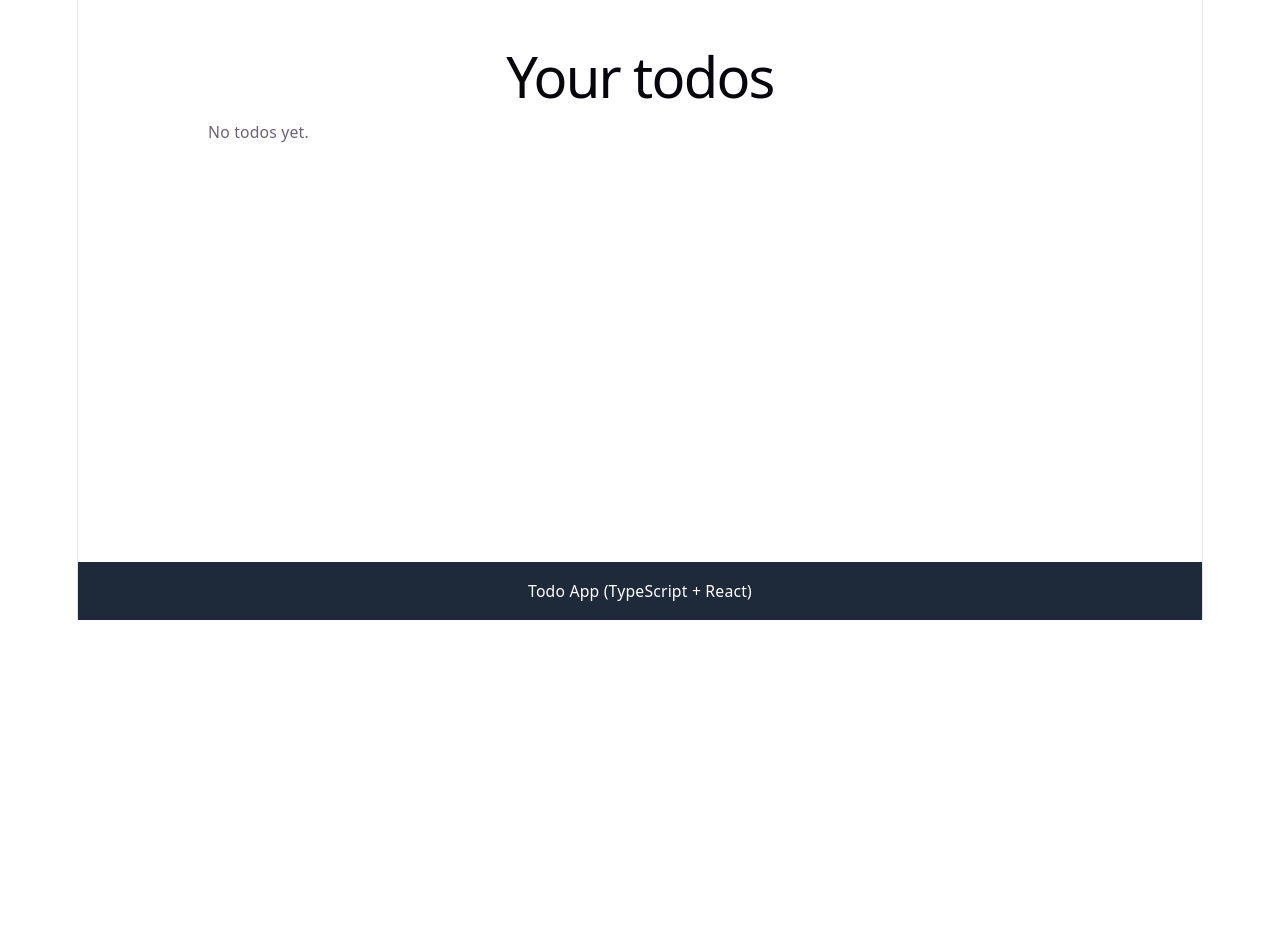
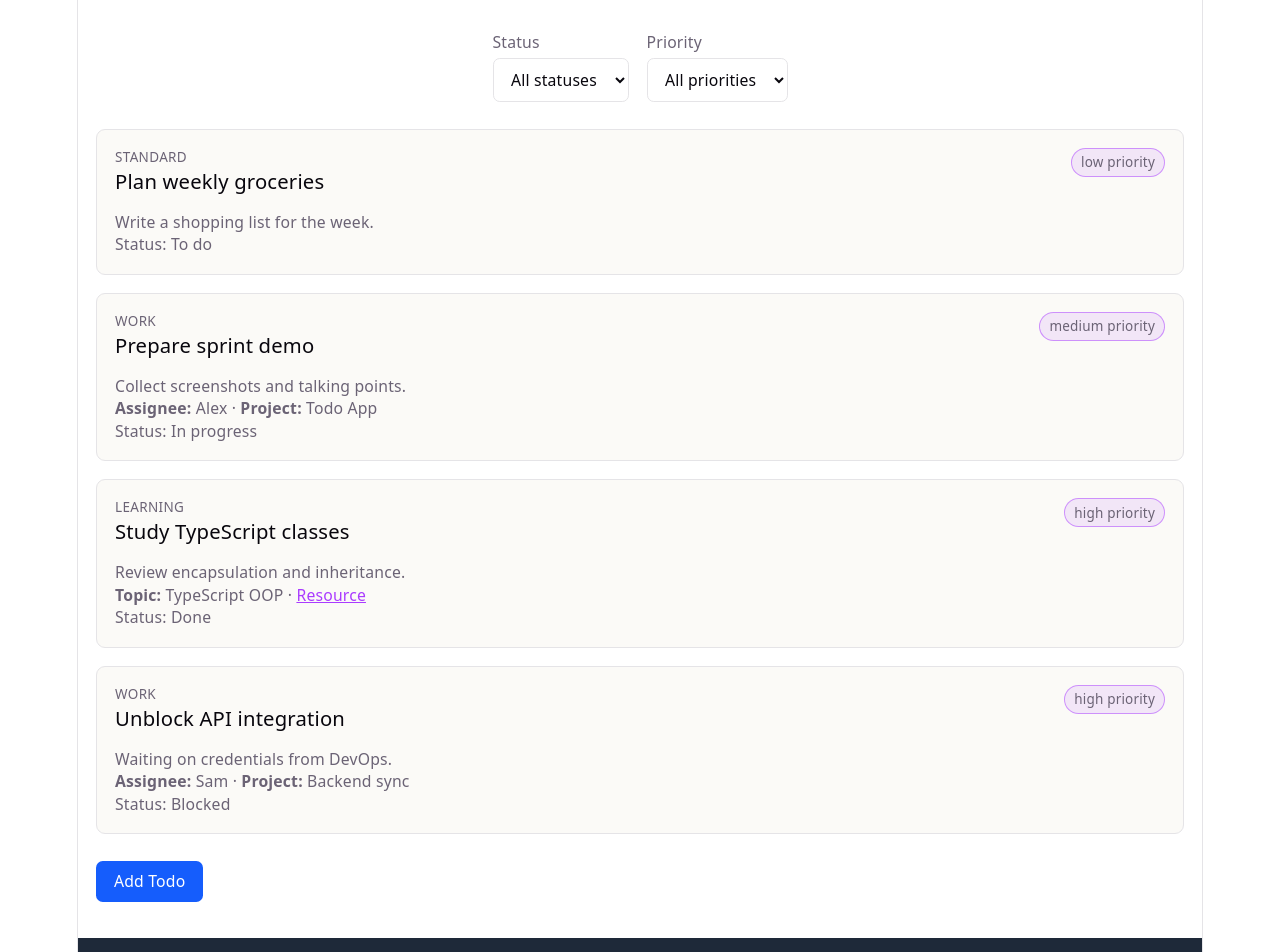
Before and after one commit to giolf/todo-app-exercise, a React (Vite) app: page / in a window 1280 px wide. Shown: the part 180-1132 px from the top of the page. Before the commit the page ends 800 px from the top, so only its background shows below. Built offline with nearby package versions, Linux system fonts and the light colour scheme.

Commit message:
Add ui, implement fetch todos on initial mount

```diff
--- a/src/App.tsx
+++ b/src/App.tsx
@@ -1,16 +1,39 @@
 import Footer from './features/core/components/Footer'
 import Header from './features/core/components/Header'
 import TodoList from './features/todo/components/TodoList'
+import { fetchTodos } from './features/todo/services/todo.service.ts'
+import { useEffect, useState } from 'react'
+import type { Todo } from './features/todo/types/todo.type'
+import Filters from './features/todo/components/TodoFilters'
+import CreateTodoForm from './features/todo/components/CreateTodoForm'
+import Button from './features/shared/components/Button'
+import Modal from './features/shared/components/Modal'
 
 export default function App() {
+const [todos, setTodos] = useState<Todo[]>([])
+const [isModalOpen, setIsModalOpen] = useState(false)
+
+  useEffect(() => {
+    const fetchedTodos = async () => {
+      const todos = await fetchTodos()
+      setTodos(todos)
+      console.log(todos)
+    }
+    fetchedTodos()
+  }, [])
+
   return (
     <div className='flex flex-col min-h-screen text-left'>
       <Header />
       <main className='flex-grow px-4 py-8'>
-        <div className='max-w-3xl mx-auto'>
-          <h1 className='text-center'>Your todos</h1>
-          <TodoList todos={[]} />
-        </div>
+        <Filters filter={{ status: 'all', priority: 'all' }} onChange={() => {}} />
+        <TodoList todos={todos} />
+        <Button text='Add Todo' onClick={() => { setIsModalOpen(true) }} />
+        {isModalOpen && (
+        <Modal title='Add Todo' onClose={() => { setIsModalOpen(false) }}>
+          <CreateTodoForm onCreate={() => {  }} onCancel={() => { setIsModalOpen(false) }} />
+        </Modal>
+        )}
       </main>
       <Footer />
     </div>
```
